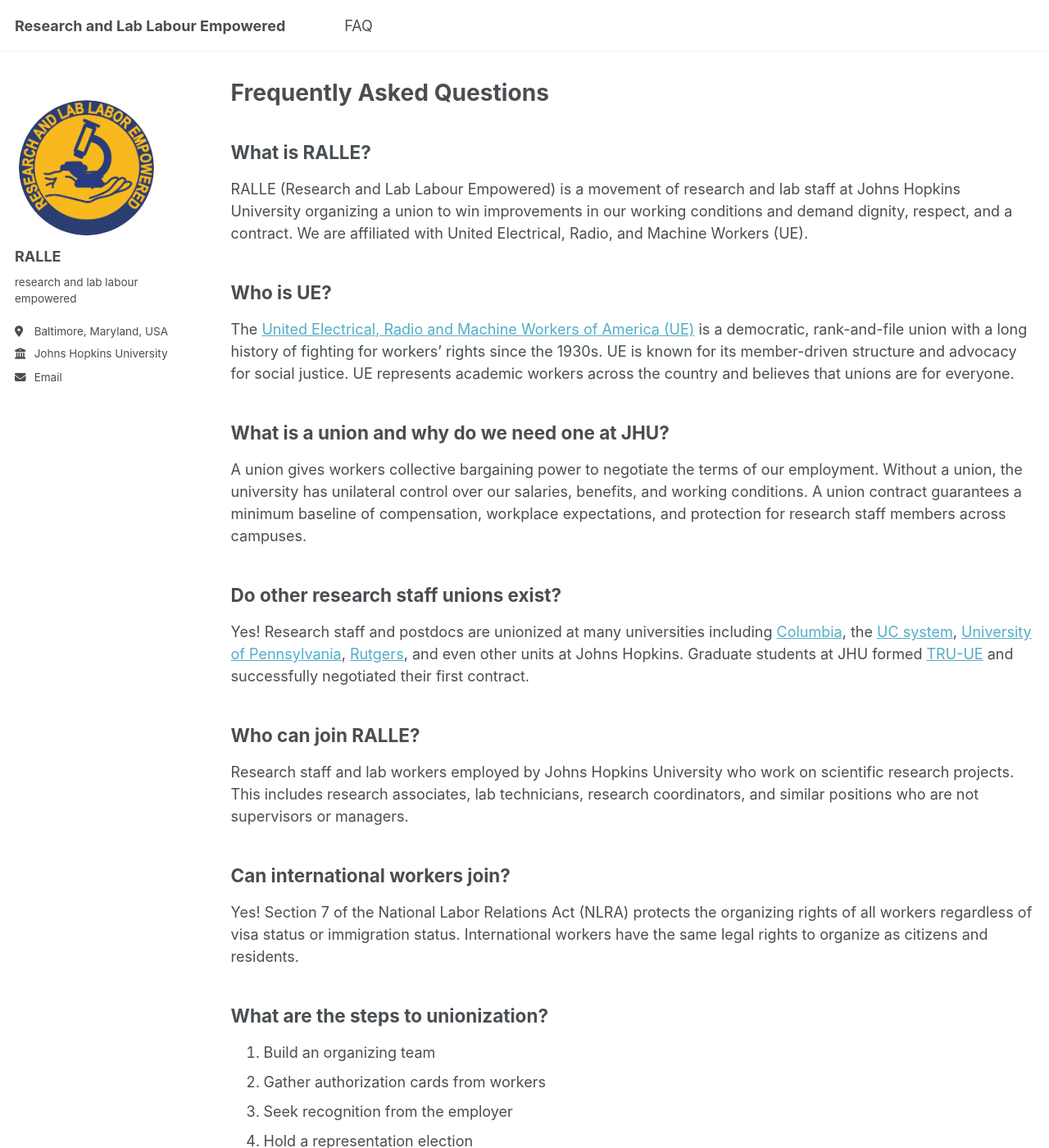
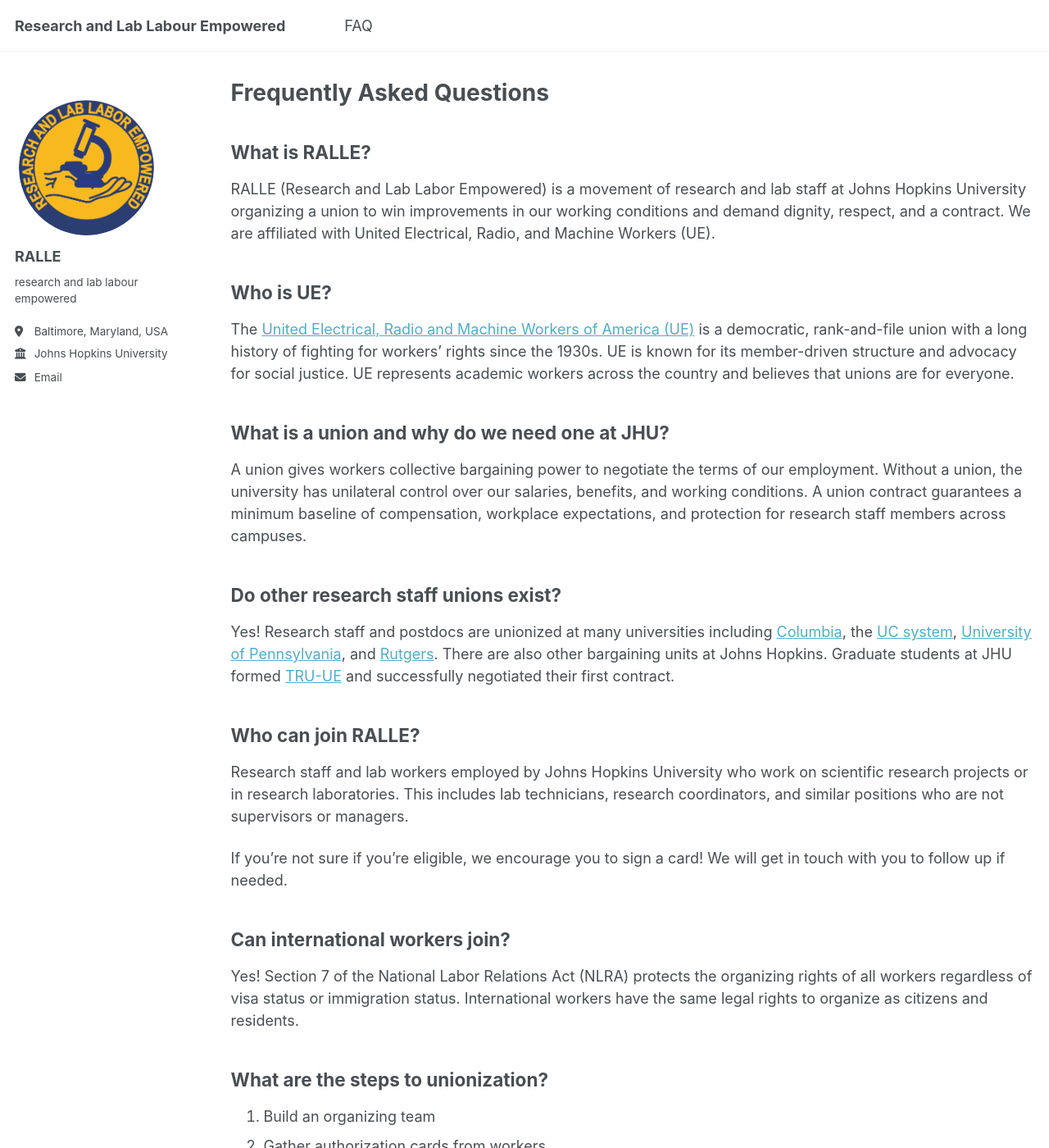
Before and after one commit to imaitland/ralle, a Jekyll site: the page built from _pages/faq.md, in a window 1280 px wide and 1400 px high. Shown: the whole window at 82% size. Built offline with Jekyll 4.4.1, drawn with Linux system fonts in a browser that asks for light colours; a script that is not in the unit is left out; some of the changed text lies outside the part shown.

Commit message:
update copy

```diff
--- a/_pages/faq.md
+++ b/_pages/faq.md
@@ -7,7 +7,7 @@
 
 ## What is RALLE?
 
-RALLE (Research and Lab Labour Empowered) is a movement of research and lab staff at Johns Hopkins University organizing a union to win improvements in our working conditions and demand dignity, respect, and a contract. We are affiliated with United Electrical, Radio, and Machine Workers (UE).
+RALLE (Research and Lab Labor Empowered) is a movement of research and lab staff at Johns Hopkins University organizing a union to win improvements in our working conditions and demand dignity, respect, and a contract. We are affiliated with United Electrical, Radio, and Machine Workers (UE).
 
 ## Who is UE?
 
@@ -19,11 +19,13 @@
 
 ## Do other research staff unions exist?
 
-Yes! Research staff and postdocs are unionized at many universities including [Columbia](https://www.studentworkersofcolumbia.com/), the [UC system](https://www.uaw4811.org/), [University of Pennsylvania](https://getup-uaw.org/), [Rutgers](https://rutgersaaup.org/our-history/), and even other units at Johns Hopkins. Graduate students at JHU formed [TRU-UE](https://trujhu.org/) and successfully negotiated their first contract.
+Yes! Research staff and postdocs are unionized at many universities including [Columbia](https://www.studentworkersofcolumbia.com/), the [UC system](https://www.uaw4811.org/), [University of Pennsylvania](https://getup-uaw.org/), and [Rutgers](https://rutgersaaup.org/our-history/). There are also other bargaining units at Johns Hopkins. Graduate students at JHU formed [TRU-UE](https://trujhu.org/) and successfully negotiated their first contract.
 
 ## Who can join RALLE?
 
-Research staff and lab workers employed by Johns Hopkins University who work on scientific research projects. This includes research associates, lab technicians, research coordinators, and similar positions who are not supervisors or managers.
+Research staff and lab workers employed by Johns Hopkins University who work on scientific research projects or in research laboratories. This includes lab technicians, research coordinators, and similar positions who are not supervisors or managers.
+
+If you're not sure if you're eligible, we encourage you to sign a card! We will get in touch with you to follow up if needed.
 
 ## Can international workers join?
 
```
Also changed, not shown: other parts of _pages/faq.md (+8 -12 lines), _pages/about.md (+56 -6 lines).
